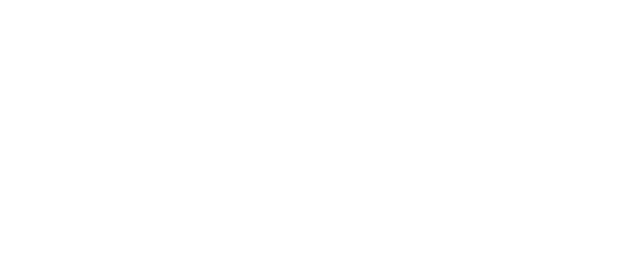
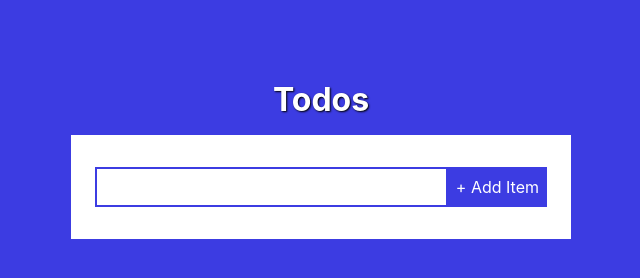
Before and after one commit to kmongy/smallProjects, a plain HTML site: page todo/index.html in a window 1280 px wide. Shown: the whole page, without its empty margins (319-959 px from the left). Drawn offline with Linux system fonts and the light colour scheme.

Commit message:
updated with initial structuring and with styling.

```diff
--- a/todo/index.html
+++ b/todo/index.html
@@ -9,7 +9,15 @@
   </head>
 
   <body>
+    <h1>Todos</h1>
+    <div class="list">
+      <form class="todo-form">
+        <input type="text" name="item" id="item">
+        <button type="submit">+ Add Item</button>
+      </form>
 
+      <ul class="todos-list"></ul>
+    </div>
 
     <script src="main.js"></script>
   </body>
--- a/todo/main.css
+++ b/todo/main.css
@@ -0,0 +1,86 @@
+html {
+  box-sizing: border-box;
+}
+*,
+*::before,
+*::after {
+  box-sizing: inherit;
+  margin: 0;
+  padding: 0;
+}
+body {
+  background: rgb(60, 60, 226);
+  min-height: 100vh;
+  display: grid;
+  grid-template-rows: auto 1fr;
+  align-items: flex-start;
+  justify-content: center;
+  font-family: -apple-system, BlinkMacSystemFont, 'Segoe UI', Roboto, Oxygen,
+    Ubuntu, Cantarell, 'Open Sans', 'Helvetica Neue', sans-serif;
+  font-size: 16px;
+  padding: 4rem;
+}
+h1 {
+  text-align: center;
+  padding: 1rem 0;
+  color: white;
+  text-shadow: 1px 1px 2px black;
+}
+.todo-form {
+  display: grid;
+  grid-template-columns: 1fr auto;
+}
+.todo-form input {
+  border: none;
+  border: 2px solid rgb(60, 60, 226);
+  outline: none;
+  font-family: inherit;
+  font-size: 1rem;
+  padding: 0.5rem;
+}
+.todo-form button {
+  background: none;
+  border: none;
+  background: rgb(60, 60, 226);
+  color: white;
+  font-family: inherit;
+  font-size: 1rem;
+  padding: 0.5rem;
+  cursor: pointer;
+}
+.list {
+  background: white;
+  padding: 2rem 1.5rem;
+  width: 500px;
+}
+.todo-list {
+  padding: 0.5rem;
+}
+.todo-list ul {
+  list-style: none;
+  margin: 0;
+  padding: 0;
+}
+.todo-item {
+  padding: 1rem 0;
+  display: grid;
+  grid-template-columns: auto 1fr auto;
+  gap: 1rem;
+  align-items: center;
+  border-bottom: 1px solid lightgrey;
+}
+.todo-item input[type='checkbox'] {
+  margin-right: 1rem;
+}
+.todo-item input[type='checkbox']:checked + .itemName {
+  opacity: 0.5;
+}
+.todo-list button {
+  padding: 0;
+  font-size: 1rem;
+  cursor: pointer;
+  transition: transform 0.2s;
+}
+.todo-list button:hover {
+  transform: scale(1.4);
+}
```
